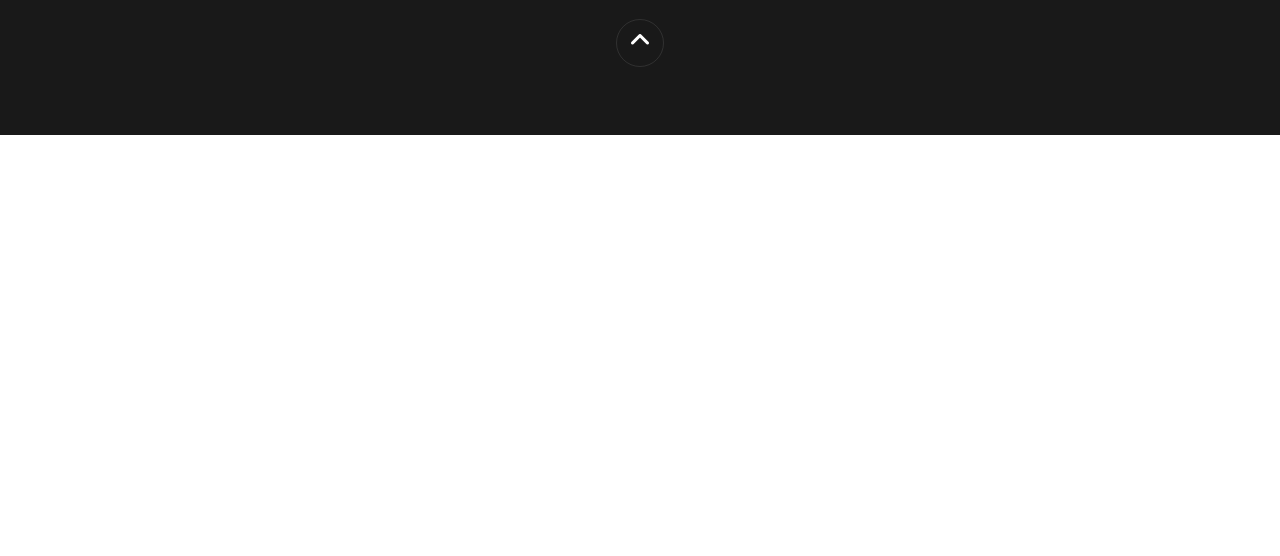
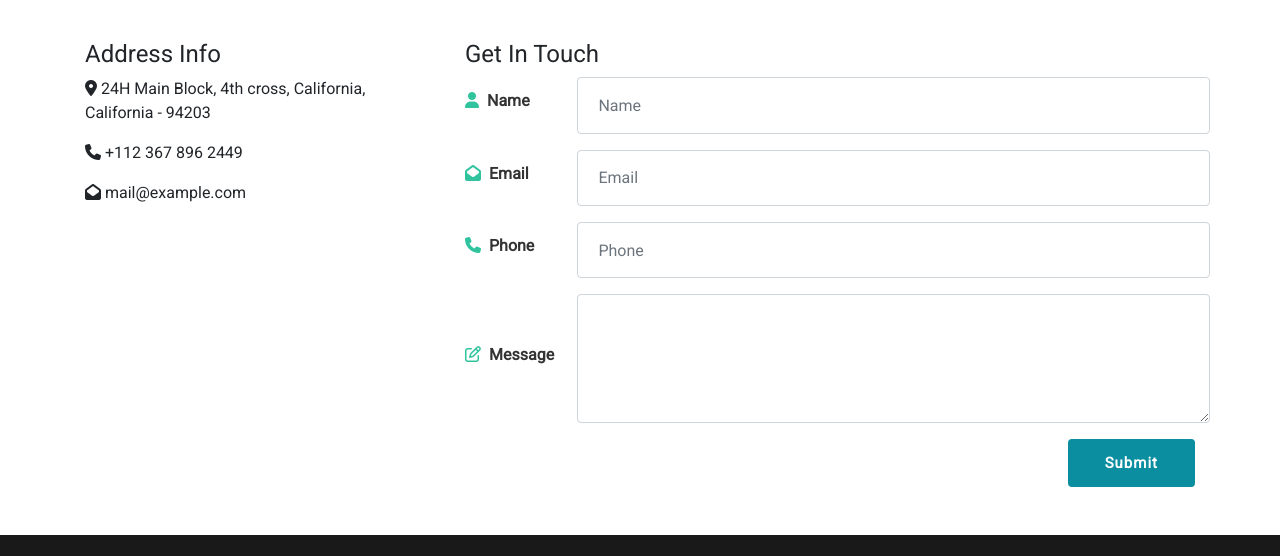
Before and after one commit to DakoMumladze/PersonalBlogTemplate, a website built with webpack: page src/index.html in a window 1280 px wide. Shown: the part 4154-4710 px from the top of the page. Before the commit the page ends 4289 px from the top, so only its background shows below. Built offline with nearby package versions, Linux system fonts and the light colour scheme.

Commit message:
added contact us

```diff
--- a/src/css/main.scss
+++ b/src/css/main.scss
@@ -315,9 +315,43 @@ header {
     }
   }
 }
+.contact-section {
+  .form-group {
+    span {
+      color: #30c39e;
+    }
+    label{
+      color: #333;
+      font-weight: 600;
+    }
+  }
+  .form-control {
+    padding: 1.7rem 1.3rem;
+  }
+  button {
+    color: #222;
+    background: none;
+    border: 2px solid #222;
+    padding: 11px 35px;
+    color: #fff;
+    background: #0a8ea0;
+    border: 2px solid #0a8ea0;
+    font-weight: 600;
+    font-size: 15px;
+    letter-spacing: 1px;
+    display: inline-block;
+    border-radius: 4px;
+    -webkit-border-radius: 4px;
+    &:hover {
+      color: #222;
+      background: none;
+      border: 2px solid #222;
+    }
+  }
+}
 footer {
   background: #191919;
-  .nav-link{
+  .nav-link {
     color: #999;
     height: 42px;
     width: 42px;
@@ -329,17 +363,16 @@ footer {
   .copyright {
     color: #999;
     font-size: 1rem;
-
   }
-  .scroll-to-top{
+  .scroll-to-top {
     display: block;
     cursor: pointer;
   }
-  .fa-angle-up{
+  .fa-angle-up {
     color: #fff;
     width: 3rem;
     height: 3rem;
-    border: 1px solid rgba(102, 102, 102, 0.30);
+    border: 1px solid rgba(102, 102, 102, 0.3);
     line-height: 2.5rem;
     margin: 20px 0;
     font-size: 1.5rem;
--- a/src/index.html
+++ b/src/index.html
@@ -113,7 +113,7 @@
                     volutpat. Nullam ac mattis mi. Donec tincidunt leoelit dictum viverra luctus pharetra ac .
                 </p>
                 <a target="_blank" download href="CV.pdf" class="btn btn-main">
-                    <i class="fa fa-download "></i>  Download
+                    <i class="fa fa-download "></i> Download
                 </a>
             </div>
             <div class="col-md-4 col-sm-12">
@@ -546,17 +546,60 @@
             <a href="#" class="btn text-capitalize btn-bl">hire me</a>
         </div>
     </section>
-    <!-- <section class="container contact-section pt-5 pb-5">
+    <section class="container contact-section pt-5 pb-5">
         <h2 class="section-title-bl mb-5">
             Contact
         </h2>
         <div class="row">
-            <div class="col-md-5"></div>
-            <div class="col-md-7">
+            <div class="col-md-4">
+                <h4 class="contact-title">Address Info</h4>
+                <p class="contact-adress"> <span class="fa fa-map-marker"></span>
+                    24H Main Block, 4th cross, California,
+                    California - 94203</p>
+                <p class="contact-telephone"> <span class="fa fa-phone"></span>
+                    +112 367 896 2449</p>
+                <p class="contact-mail"> <span class="fa fa-envelope-open"></span>
+                    mail@example.com</p>
+            </div>
+            <div class="col-md-8">
                 <h4 class="contact-title">Get In Touch</h4>
+                <form>
+                    <div class="form-group row align-items-center">
+                        <div class="col-md-2">
+                            <label for="inputName"><span class="fa mr-2 fa-user" aria-hidden="true"></span>Name</label>
+                        </div>
+                        <input type="text" class="form-control col-md-10" id="inputName" aria-describedby="emailHelp"
+                            placeholder="Name">
+                    </div>
+                    <div class="form-group row align-items-center">
+                        <div class="col-md-2">
+                            <label for="inputEmail"><span class="fa mr-2 fa-envelope-open"
+                                    aria-hidden="true"></span>Email</label>
+                        </div>
+                        <input type="email" class="form-control col-md-10" id="inputEmail" aria-describedby="emailHelp"
+                            placeholder="Email">
+                    </div>
+                    <div class="form-group row align-items-center">
+                        <div class="col-md-2">
+                            <label for="inputPhone"><span class="fa mr-2 fa-phone"
+                                    aria-hidden="true"></span>Phone</label>
+                        </div>
+                        <input type="number" class="form-control col-md-10" id="inputPhone" placeholder="Phone">
+                    </div>
+                    <div class="form-group row align-items-center">
+                        <div class="col-md-2">
+                            <label for="formControlTextarea"><span class="fa mr-2 fa-edit"
+                                    aria-hidden="true"></span>Message</label>
+                        </div>
+                        <textarea class="form-control col-md-10" id="formControlTextarea" rows="3"></textarea>
+                    </div>
+                    <div class="text-right">
+                        <button type="submit" class="btn">Submit</button>
+                    </div>
+                </form>
             </div>
         </div>
-    </section> -->
+    </section>
     <footer class="container-fluid">
         <div class="container pt-4 pb-5 text-center">
             <div class="socials pb-3">
--- a/src/js/index.js
+++ b/src/js/index.js
@@ -3,39 +3,39 @@ import 'jquery';
 import 'popper.js';
 import 'bootstrap';
 import '../css/main.scss'
-// Select all links with hashes
-$('a[href*="#"]')
-  // Remove links that don't actually link to anything
-  .not('[href="#"]')
-  .not('[href="#0"]')
-  .click(function(event) {
-    // On-page links
-    if (
-      location.pathname.replace(/^\//, '') == this.pathname.replace(/^\//, '')
-      &&
-      location.hostname == this.hostname
-    ) {
-      // Figure out element to scroll to
-      var target = $(this.hash);
-      target = target.length ? target : $('[name=' + this.hash.slice(1) + ']');
-      // Does a scroll target exist?
-      if (target.length) {
-        // Only prevent default if animation is actually gonna happen
-        event.preventDefault();
-        $('html, body').animate({
-          scrollTop: target.offset().top
-        }, 1000, function() {
-          // Callback after animation
-          // Must change focus!
-          var $target = $(target);
-          $target.focus();
-          if ($target.is(":focus")) { // Checking if the target was focused
-            return false;
-          } else {
-            $target.attr('tabindex','-1'); // Adding tabindex for elements not focusable
-            $target.focus(); // Set focus again
-          };
-        });
-      }
-    }
-  });
+// // Select all links with hashes
+// $('a[href*="#"]')
+//   // Remove links that don't actually link to anything
+//   .not('[href="#"]')
+//   .not('[href="#0"]')
+//   .click(function(event) {
+//     // On-page links
+//     if (
+//       location.pathname.replace(/^\//, '') == this.pathname.replace(/^\//, '')
+//       &&
+//       location.hostname == this.hostname
+//     ) {
+//       // Figure out element to scroll to
+//       var target = $(this.hash);
+//       target = target.length ? target : $('[name=' + this.hash.slice(1) + ']');
+//       // Does a scroll target exist?
+//       if (target.length) {
+//         // Only prevent default if animation is actually gonna happen
+//         event.preventDefault();
+//         $('html, body').animate({
+//           scrollTop: target.offset().top
+//         }, 1000, function() {
+//           // Callback after animation
+//           // Must change focus!
+//           var $target = $(target);
+//           $target.focus();
+//           if ($target.is(":focus")) { // Checking if the target was focused
+//             return false;
+//           } else {
+//             $target.attr('tabindex','-1'); // Adding tabindex for elements not focusable
+//             $target.focus(); // Set focus again
+//           };
+//         });
+//       }
+//     }
+//   });
```
